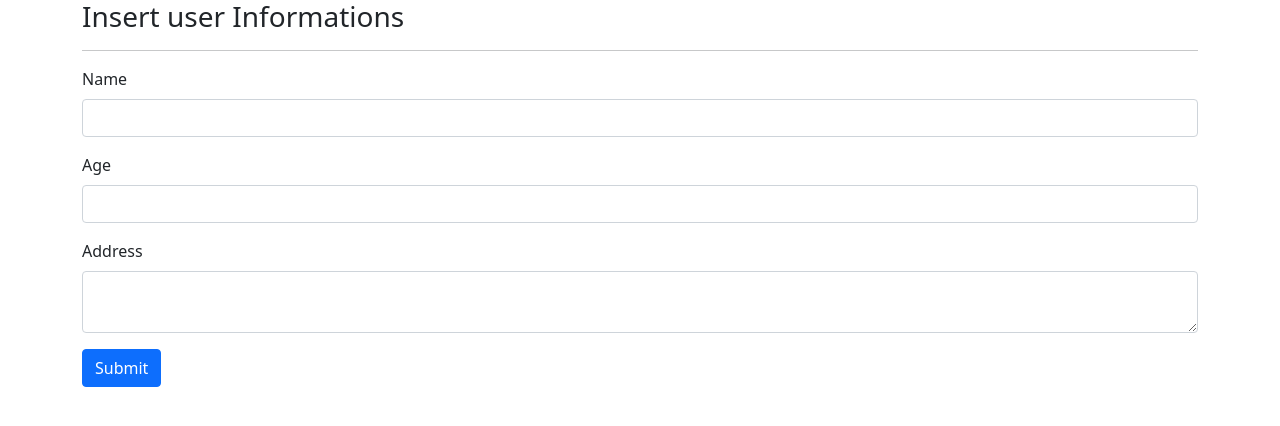
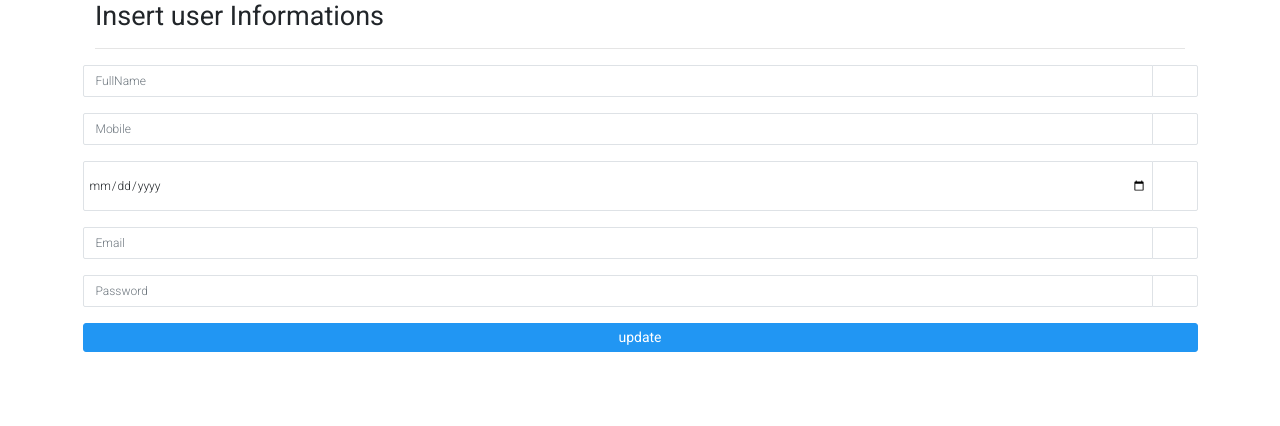
Before and after one commit to Waad-Awajneh/curd_task_3, a PHP site: page /PHP/update.php?id=1 in a window 1280 px wide. Shown: the top 426 px of the page. Run offline with PHP 8.4, Linux system fonts and the light colour scheme; data that the repository does not hold is empty.

Commit message:
final upload

```diff
--- a/PHP/admin.php
+++ b/PHP/admin.php
@@ -19,7 +19,6 @@ require_once 'connection.php';
             <div class="col-md-12">
                 <h3>Users Informations</h3>
                 <hr />
-                <a href="create.php"><button class="btn btn-primary"> Add user</button></a>
                 <div class="table-responsive">
                     <table id="mytable" class="table table-bordred table-striped">
                         <thead>
--- a/PHP/update.php
+++ b/PHP/update.php
@@ -3,23 +3,26 @@ require_once 'connection.php';
 
 
 //return data from db to update
-$query="SELECT * FROM `users` where Email=? ";
-$query=$connect->prepare($query);
+$query = "SELECT * FROM `users` where Email=? ";
+$query = $connect->prepare($query);
 $query->execute([$_GET['id']]);
-$patient=$query->fetch(PDO::FETCH_OBJ);
+$user = $query->fetch(PDO::FETCH_OBJ);
 // print_r($patient);
 
 ?>
 
 <!DOCTYPE html>
 <html lang="en">
+
 <head>
   <meta charset="UTF-8">
   <meta http-equiv="X-UA-Compatible" content="IE=edge">
   <meta name="viewport" content="width=device-width, initial-scale=1.0">
-    <link href="https://cdn.jsdelivr.net/npm/bootstrap@5.0.2/dist/css/bootstrap.min.css" rel="stylesheet" integrity="sha384-EVSTQN3/azprG1Anm3QDgpJLIm9Nao0Yz1ztcQTwFspd3yD65VohhpuuCOmLASjC" crossorigin="anonymous">
+  <!-- <link href="https://cdn.jsdelivr.net/npm/bootstrap@5.0.2/dist/css/bootstrap.min.css" rel="stylesheet" integrity="sha384-EVSTQN3/azprG1Anm3QDgpJLIm9Nao0Yz1ztcQTwFspd3yD65VohhpuuCOmLASjC" crossorigin="anonymous"> -->
+  <link rel="stylesheet" href="../assets/css/shared/style.css">
  <title>curd</title>
 </head>
+
 <body>
 
   <div class="container">
@@ -28,44 +31,83 @@ $patient=$query->fetch(PDO::FETCH_OBJ);
       <hr />
     </div>
     <form action="update.php" method="post">
-  <div class="mb-3">
-    <label for="name" class="form-label">Name</label>
-    <input type="text" id="name" class="form-control" name="name" value=<?php echo $patient->FullName?>>
+      <div class="form-group">
+        <div class="input-group">
+          <input type="text" class="form-control" placeholder="FullName" name="FullName" id="fullName" value="<?php echo $user->FullName ?>">
+          <div class="input-group-append">
+            <span class="input-group-text">
+              <i class="mdi mdi-check-circle-outline"></i>
+            </span>
           </div>
-  <div class="mb-3">
-    <label for="Age" class="form-label">Age</label>
-    <input type="number" id ="Age" class="form-control" name="Age" value=<?php echo $patient->Age?>>
         </div>
-  <div class="mb-3">
-    <label for="name" class="form-label">Address</label>
-    <textarea id="name" class="form-control" name="Address" ><?php echo $patient->Address?></textarea>
       </div>
 
-  <input type="hidden"  name="id" value=<?php echo $patient->Email?> >
-  <input type="submit" name="update" class="btn btn-primary" value="Submit">
+
+      <div class="form-group">
+        <div class="input-group">
+          <input type="text" class="form-control" placeholder="Mobile" name="Mobile" id="mobile" value="<?php echo $user->Mobile ?>">
+          <div class="input-group-append">
+            <span class="input-group-text">
+              <i class="mdi mdi-check-circle-outline"></i>
+            </span>
+          </div>
+        </div>
+      </div>
+      <div class="form-group">
+        <div class="input-group">
+          <input type="date" class="form-control" style="height:50px;" placeholder="Birth" name="Birth" id="birthday" value="<?php echo $user->Birth ?>">
+          <div class="input-group-append">
+            <span class="input-group-text">
+              <i class="mdi mdi-check-circle-outline"></i>
+            </span>
+          </div>
+        </div>
+      </div>
+      <div class="form-group">
+        <div class="input-group">
+          <input type="email" class="form-control" placeholder="Email" name="Email" id="email" value="<?php echo $user->Email ?>">
+          <div class="input-group-append">
+            <span class="input-group-text">
+              <i class="mdi mdi-check-circle-outline"></i>
+            </span>
+          </div>
+        </div>
+      </div>
+      <div class="form-group">
+        <div class="input-group">
+          <input type="password" class="form-control" name='Password' placeholder="Password" id="password" value="<?php echo $user->Password ?>">
+          <div class="input-group-append">
+            <span class="input-group-text">
+              <i class="mdi mdi-check-circle-outline"></i>
+            </span>
+          </div>
+        </div>
+      </div>
+      <div class="form-group">
+        <button class="btn btn-primary submit-btn btn-block" name="update" value="Submit">update</button>
+      </div>
 
     </form>
 
   </div>
 
 </body>
+
 </html>
 
 
 <?php
-if(isset($_POST['update']))
-{
+if (isset($_POST['update'])) {
   // print_r($_POST);
 
-$query= $connect->prepare("UPDATE `users` SET `FullName` = ? WHERE `Email` = ?");
+  $query = $connect->prepare("UPDATE `users` SET `FullName` =?,Email=?,Mobile=?,`Password`=?,Birth=? WHERE `Email` = ?");
 
-$query->execute([$_POST['name'],$_POST['id']]);
+  $query->execute([$_POST['FullName'], $_POST['Email'],$_POST['Mobile'],$_POST['Password'], $_POST['Birth'], $_POST['Email']]);
 
 
-echo "<script>alert('patient info Updated successfully');</script>";
+  // echo "<script>alert('patient info Updated successfully');</script>";
 
   /* Code for redirection 2 method */
   // echo "<script>window.location.href='index.php'</script>";
   header('location:admin.php');
-
 }
--- a/PHP/wlc.php
+++ b/PHP/wlc.php
@@ -9,17 +9,15 @@
     <link href="https://cdn.jsdelivr.net/npm/bootstrap@5.2.1/dist/css/bootstrap.min.css" rel="stylesheet"
         integrity="sha384-iYQeCzEYFbKjA/T2uDLTpkwGzCiq6soy8tYaI1GyVh/UjpbCx/TYkiZhlZB6+fzT" crossorigin="anonymous">
     <!-- <link rel="stylesheet" href="./style/style.css"> -->
-    <title>Adv</title>
+    <title>Welcome</title>
 </head>
 
 <body>
     <header>
-        <nav class="navbar navbar-expand-lg bg-light">
             <div class="container-fluid">
                 <h1>Welcome <?php echo $_GET['name']?>
                 </h1>
             </div>
-        </nav>
     </header>
     <main>
 
```
Also changed, not shown: PHP/delete.php (added, +7 -0 lines), PHP/view.php (+5 -3 lines), register.html (+1 -6 lines), image/R.jfif (added). Lines whose indentation alone changed are shown as unchanged.
